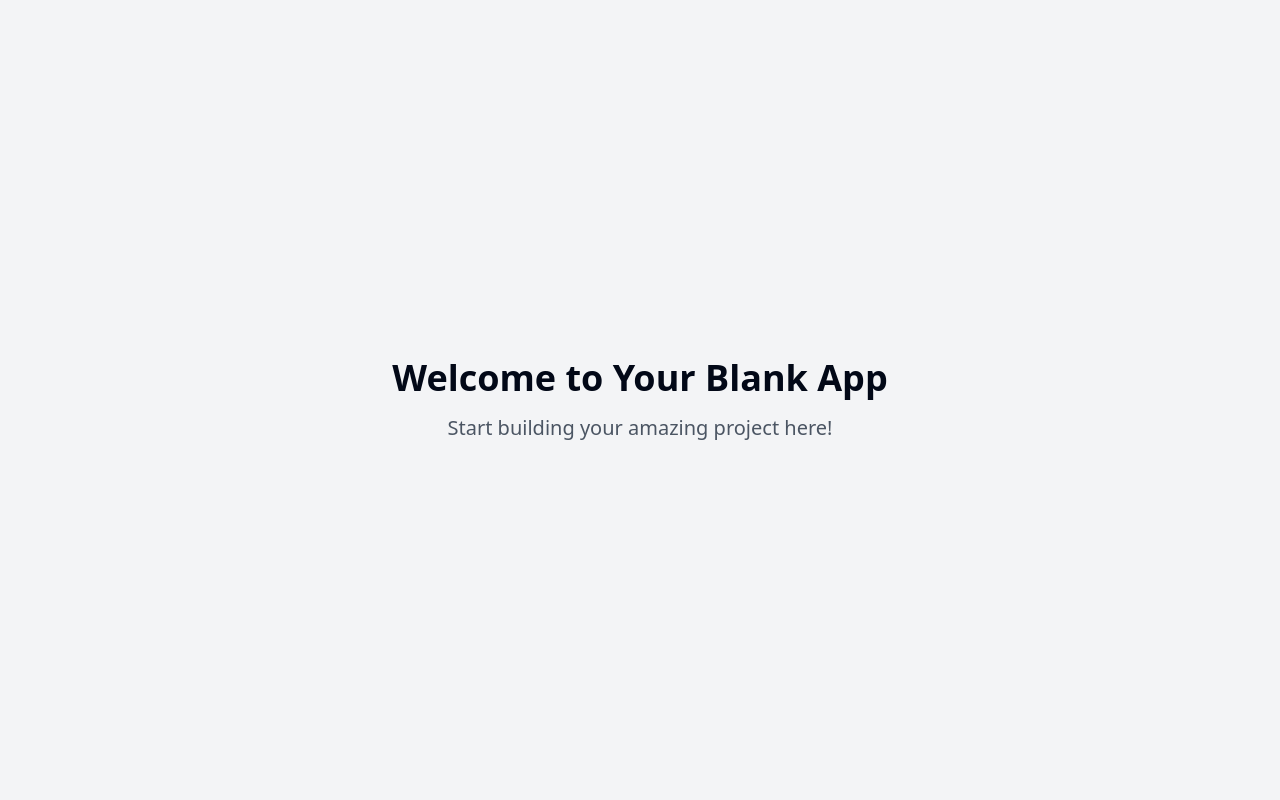
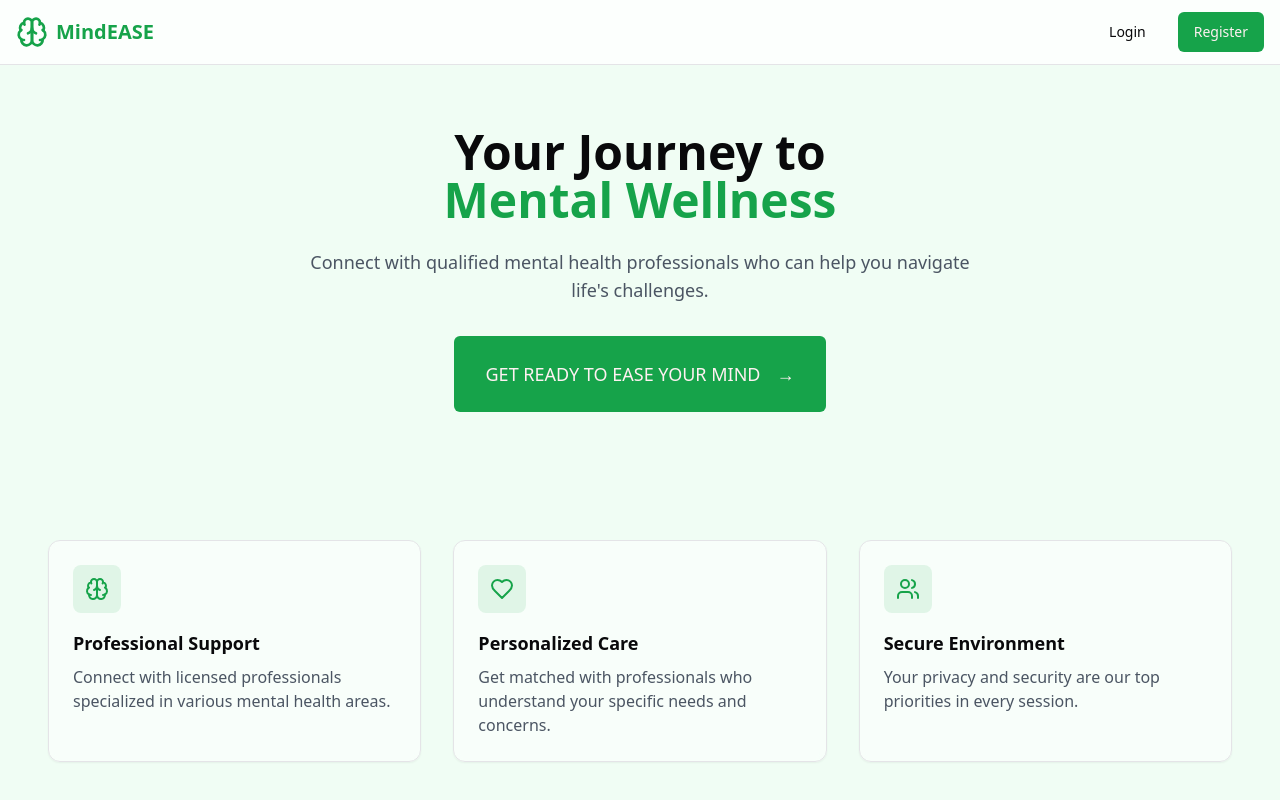
Before and after one commit to Sibna-sherin/well-being-connect, a React (Vite) app: page / in a window 1280 px wide. Shown: the top 800 px of the page. Built offline with nearby package versions, Linux system fonts and the light colour scheme.

Commit message:
Implement MindEase web application
Implements a mental well-being web application using the MERN stack, featuring user roles, dashboards, and specialized mental health professionals.

```diff
--- a/src/App.tsx
+++ b/src/App.tsx
@@ -1,3 +1,4 @@
+
 import { Toaster } from "@/components/ui/toaster";
 import { Toaster as Sonner } from "@/components/ui/sonner";
 import { TooltipProvider } from "@/components/ui/tooltip";
@@ -11,15 +12,16 @@ const queryClient = new QueryClient();
 const App = () => (
   <QueryClientProvider client={queryClient}>
     <TooltipProvider>
+      <div className="min-h-screen bg-background antialiased">
         <Toaster />
         <Sonner />
         <BrowserRouter>
           <Routes>
             <Route path="/" element={<Index />} />
-          {/* ADD ALL CUSTOM ROUTES ABOVE THE CATCH-ALL "*" ROUTE */}
             <Route path="*" element={<NotFound />} />
           </Routes>
         </BrowserRouter>
+      </div>
     </TooltipProvider>
   </QueryClientProvider>
 );
--- /dev/null
+++ b/src/components/FeatureCard.tsx
@@ -0,0 +1,28 @@
+
+import { cn } from "@/lib/utils";
+import { LucideIcon } from "lucide-react";
+
+interface FeatureCardProps {
+  icon: LucideIcon;
+  title: string;
+  description: string;
+  className?: string;
+}
+
+const FeatureCard = ({ icon: Icon, title, description, className }: FeatureCardProps) => {
+  return (
+    <div className={cn(
+      "p-6 rounded-xl bg-white/50 backdrop-blur-sm border shadow-sm hover:shadow-md transition-all",
+      "transform hover:-translate-y-1 duration-300",
+      className
+    )}>
+      <div className="w-12 h-12 bg-mindease-primary/10 rounded-lg flex items-center justify-center mb-4">
+        <Icon className="w-6 h-6 text-mindease-primary" />
+      </div>
+      <h3 className="text-lg font-semibold mb-2">{title}</h3>
+      <p className="text-gray-600">{description}</p>
+    </div>
+  );
+};
+
+export default FeatureCard;
--- /dev/null
+++ b/src/components/Logo.tsx
@@ -0,0 +1,17 @@
+
+import { Brain } from "lucide-react";
+import { Link } from "react-router-dom";
+
+const Logo = () => {
+  return (
+    <Link
+      to="/"
+      className="flex items-center space-x-2 text-mindease-primary hover:opacity-90 transition-opacity"
+    >
+      <Brain className="w-8 h-8" />
+      <span className="font-bold text-xl">MindEASE</span>
+    </Link>
+  );
+};
+
+export default Logo;
--- /dev/null
+++ b/src/components/Navigation.tsx
@@ -0,0 +1,24 @@
+
+import { Button } from "@/components/ui/button";
+import Logo from "./Logo";
+import { Link } from "react-router-dom";
+
+const Navigation = () => {
+  return (
+    <nav className="fixed top-0 w-full bg-white/80 backdrop-blur-sm z-50 border-b">
+      <div className="container mx-auto px-4 h-16 flex items-center justify-between">
+        <Logo />
+        <div className="flex items-center space-x-4">
+          <Link to="/login">
+            <Button variant="ghost">Login</Button>
+          </Link>
+          <Link to="/register">
+            <Button className="bg-mindease-primary hover:bg-mindease-primary/90">Register</Button>
+          </Link>
+        </div>
+      </div>
+    </nav>
+  );
+};
+
+export default Navigation;
--- a/src/index.css
+++ b/src/index.css
@@ -1,3 +1,4 @@
+
 @tailwind base;
 @tailwind components;
 @tailwind utilities;
@@ -5,88 +6,34 @@
 @layer base {
   :root {
     --background: 0 0% 100%;
-    --foreground: 222.2 84% 4.9%;
+    --foreground: 240 10% 3.9%;
 
     --card: 0 0% 100%;
-    --card-foreground: 222.2 84% 4.9%;
+    --card-foreground: 240 10% 3.9%;
 
     --popover: 0 0% 100%;
-    --popover-foreground: 222.2 84% 4.9%;
+    --popover-foreground: 240 10% 3.9%;
 
-    --primary: 222.2 47.4% 11.2%;
-    --primary-foreground: 210 40% 98%;
+    --primary: 142.1 76.2% 36.3%;
+    --primary-foreground: 355.7 100% 97.3%;
 
-    --secondary: 210 40% 96.1%;
-    --secondary-foreground: 222.2 47.4% 11.2%;
+    --secondary: 240 4.8% 95.9%;
+    --secondary-foreground: 240 5.9% 10%;
 
-    --muted: 210 40% 96.1%;
-    --muted-foreground: 215.4 16.3% 46.9%;
+    --muted: 240 4.8% 95.9%;
+    --muted-foreground: 240 3.8% 46.1%;
 
-    --accent: 210 40% 96.1%;
-    --accent-foreground: 222.2 47.4% 11.2%;
+    --accent: 240 4.8% 95.9%;
+    --accent-foreground: 240 5.9% 10%;
 
     --destructive: 0 84.2% 60.2%;
-    --destructive-foreground: 210 40% 98%;
+    --destructive-foreground: 0 0% 98%;
 
-    --border: 214.3 31.8% 91.4%;
-    --input: 214.3 31.8% 91.4%;
-    --ring: 222.2 84% 4.9%;
+    --border: 240 5.9% 90%;
+    --input: 240 5.9% 90%;
+    --ring: 142.1 76.2% 36.3%;
 
-    --radius: 0.5rem;
-
-    --sidebar-background: 0 0% 98%;
-
-    --sidebar-foreground: 240 5.3% 26.1%;
-
-    --sidebar-primary: 240 5.9% 10%;
-
-    --sidebar-primary-foreground: 0 0% 98%;
-
-    --sidebar-accent: 240 4.8% 95.9%;
-
-    --sidebar-accent-foreground: 240 5.9% 10%;
-
-    --sidebar-border: 220 13% 91%;
-
-    --sidebar-ring: 217.2 91.2% 59.8%;
-  }
-
-  .dark {
-    --background: 222.2 84% 4.9%;
-    --foreground: 210 40% 98%;
-
-    --card: 222.2 84% 4.9%;
-    --card-foreground: 210 40% 98%;
-
-    --popover: 222.2 84% 4.9%;
-    --popover-foreground: 210 40% 98%;
-
-    --primary: 210 40% 98%;
-    --primary-foreground: 222.2 47.4% 11.2%;
-
-    --secondary: 217.2 32.6% 17.5%;
-    --secondary-foreground: 210 40% 98%;
-
-    --muted: 217.2 32.6% 17.5%;
-    --muted-foreground: 215 20.2% 65.1%;
-
-    --accent: 217.2 32.6% 17.5%;
-    --accent-foreground: 210 40% 98%;
-
-    --destructive: 0 62.8% 30.6%;
-    --destructive-foreground: 210 40% 98%;
-
-    --border: 217.2 32.6% 17.5%;
-    --input: 217.2 32.6% 17.5%;
-    --ring: 212.7 26.8% 83.9%;
-    --sidebar-background: 240 5.9% 10%;
-    --sidebar-foreground: 240 4.8% 95.9%;
-    --sidebar-primary: 224.3 76.3% 48%;
-    --sidebar-primary-foreground: 0 0% 100%;
-    --sidebar-accent: 240 3.7% 15.9%;
-    --sidebar-accent-foreground: 240 4.8% 95.9%;
-    --sidebar-border: 240 3.7% 15.9%;
-    --sidebar-ring: 217.2 91.2% 59.8%;
+    --radius: 0.75rem;
   }
 }
 
@@ -94,8 +41,8 @@
   * {
     @apply border-border;
   }
-
   body {
-    @apply bg-background text-foreground;
+    @apply bg-background text-foreground overflow-x-hidden;
+    font-feature-settings: "rlig" 1, "calt" 1;
   }
 }
--- a/src/pages/Index.tsx
+++ b/src/pages/Index.tsx
@@ -1,12 +1,59 @@
-// Update this page (the content is just a fallback if you fail to update the page)
+
+import { Brain, Heart, Users } from "lucide-react";
+import { Button } from "@/components/ui/button";
+import Navigation from "@/components/Navigation";
+import FeatureCard from "@/components/FeatureCard";
+import { Link } from "react-router-dom";
 
 const Index = () => {
   return (
-    <div className="min-h-screen flex items-center justify-center bg-gray-100">
-      <div className="text-center">
-        <h1 className="text-4xl font-bold mb-4">Welcome to Your Blank App</h1>
-        <p className="text-xl text-gray-600">Start building your amazing project here!</p>
-      </div>
+    <div className="min-h-screen bg-mindease-background">
+      <Navigation />
+
+      {/* Hero Section */}
+      <section className="pt-32 pb-16 px-4">
+        <div className="container mx-auto text-center animate-fade-down">
+          <h1 className="text-4xl md:text-5xl font-bold mb-6">
+            Your Journey to<br />
+            <span className="text-mindease-primary">Mental Wellness</span>
+          </h1>
+          <p className="text-gray-600 text-lg mb-8 max-w-2xl mx-auto">
+            Connect with qualified mental health professionals who can help you navigate life's challenges.
+          </p>
+          <Link to="/register">
+            <Button className="bg-mindease-primary hover:bg-mindease-primary/90 text-lg px-8 py-6 h-auto">
+              GET READY TO EASE YOUR MIND
+              <span className="ml-2">→</span>
+            </Button>
+          </Link>
+        </div>
+      </section>
+
+      {/* Features Section */}
+      <section className="py-16 px-4">
+        <div className="container mx-auto">
+          <div className="grid md:grid-cols-2 lg:grid-cols-3 gap-8">
+            <FeatureCard
+              icon={Brain}
+              title="Professional Support"
+              description="Connect with licensed professionals specialized in various mental health areas."
+              className="animate-fade-up"
+            />
+            <FeatureCard
+              icon={Heart}
+              title="Personalized Care"
+              description="Get matched with professionals who understand your specific needs and concerns."
+              className="animate-fade-up [animation-delay:200ms]"
+            />
+            <FeatureCard
+              icon={Users}
+              title="Secure Environment"
+              description="Your privacy and security are our top priorities in every session."
+              className="animate-fade-up [animation-delay:400ms]"
+            />
+          </div>
+        </div>
+      </section>
     </div>
   );
 };
--- a/tailwind.config.ts
+++ b/tailwind.config.ts
@@ -1,96 +1,74 @@
+
 import type { Config } from "tailwindcss";
 
 export default {
   darkMode: ["class"],
-	content: [
-		"./pages/**/*.{ts,tsx}",
-		"./components/**/*.{ts,tsx}",
-		"./app/**/*.{ts,tsx}",
-		"./src/**/*.{ts,tsx}",
-	],
+  content: ["./src/**/*.{ts,tsx}"],
   prefix: "",
   theme: {
     container: {
       center: true,
-			padding: '2rem',
+      padding: "2rem",
       screens: {
-				'2xl': '1400px'
-			}
+        "2xl": "1400px",
+      },
     },
     extend: {
       colors: {
-				border: 'hsl(var(--border))',
-				input: 'hsl(var(--input))',
-				ring: 'hsl(var(--ring))',
-				background: 'hsl(var(--background))',
-				foreground: 'hsl(var(--foreground))',
+        mindease: {
+          primary: "#16A34A",
+          secondary: "#86EFAC",
+          background: "#F0FDF4",
+        },
+        border: "hsl(var(--border))",
+        input: "hsl(var(--input))",
+        ring: "hsl(var(--ring))",
+        background: "hsl(var(--background))",
+        foreground: "hsl(var(--foreground))",
         primary: {
-					DEFAULT: 'hsl(var(--primary))',
-					foreground: 'hsl(var(--primary-foreground))'
+          DEFAULT: "hsl(var(--primary))",
+          foreground: "hsl(var(--primary-foreground))",
         },
         secondary: {
-					DEFAULT: 'hsl(var(--secondary))',
-					foreground: 'hsl(var(--secondary-foreground))'
+          DEFAULT: "hsl(var(--secondary))",
+          foreground: "hsl(var(--secondary-foreground))",
         },
         destructive: {
-					DEFAULT: 'hsl(var(--destructive))',
-					foreground: 'hsl(var(--destructive-foreground))'
+          DEFAULT: "hsl(var(--destructive))",
+          foreground: "hsl(var(--destructive-foreground))",
         },
         muted: {
-					DEFAULT: 'hsl(var(--muted))',
-					foreground: 'hsl(var(--muted-foreground))'
+          DEFAULT: "hsl(var(--muted))",
+          foreground: "hsl(var(--muted-foreground))",
         },
         accent: {
-					DEFAULT: 'hsl(var(--accent))',
-					foreground: 'hsl(var(--accent-foreground))'
+          DEFAULT: "hsl(var(--accent))",
+          foreground: "hsl(var(--accent-foreground))",
         },
         popover: {
-					DEFAULT: 'hsl(var(--popover))',
-					foreground: 'hsl(var(--popover-foreground))'
+          DEFAULT: "hsl(var(--popover))",
+          foreground: "hsl(var(--popover-foreground))",
         },
         card: {
-					DEFAULT: 'hsl(var(--card))',
-					foreground: 'hsl(var(--card-foreground))'
+          DEFAULT: "hsl(var(--card))",
+          foreground: "hsl(var(--card-foreground))",
         },
-				sidebar: {
-					DEFAULT: 'hsl(var(--sidebar-background))',
-					foreground: 'hsl(var(--sidebar-foreground))',
-					primary: 'hsl(var(--sidebar-primary))',
-					'primary-foreground': 'hsl(var(--sidebar-primary-foreground))',
-					accent: 'hsl(var(--sidebar-accent))',
-					'accent-foreground': 'hsl(var(--sidebar-accent-foreground))',
-					border: 'hsl(var(--sidebar-border))',
-					ring: 'hsl(var(--sidebar-ring))'
-				}
-			},
-			borderRadius: {
-				lg: 'var(--radius)',
-				md: 'calc(var(--radius) - 2px)',
-				sm: 'calc(var(--radius) - 4px)'
       },
       keyframes: {
-				'accordion-down': {
-					from: {
-						height: '0'
+        "fade-up": {
+          "0%": { opacity: "0", transform: "translateY(10px)" },
+          "100%": { opacity: "1", transform: "translateY(0)" },
         },
-					to: {
-						height: 'var(--radix-accordion-content-height)'
-					}
+        "fade-down": {
+          "0%": { opacity: "0", transform: "translateY(-10px)" },
+          "100%": { opacity: "1", transform: "translateY(0)" },
         },
-				'accordion-up': {
-					from: {
-						height: 'var(--radix-accordion-content-height)'
-					},
-					to: {
-						height: '0'
-					}
-				}
       },
       animation: {
-				'accordion-down': 'accordion-down 0.2s ease-out',
-				'accordion-up': 'accordion-up 0.2s ease-out'
-			}
-		}
+        "fade-up": "fade-up 0.5s ease-out",
+        "fade-down": "fade-down 0.5s ease-out",
+      },
+    },
   },
   plugins: [require("tailwindcss-animate")],
 } satisfies Config;
```
Lines whose indentation alone changed are shown as unchanged.
